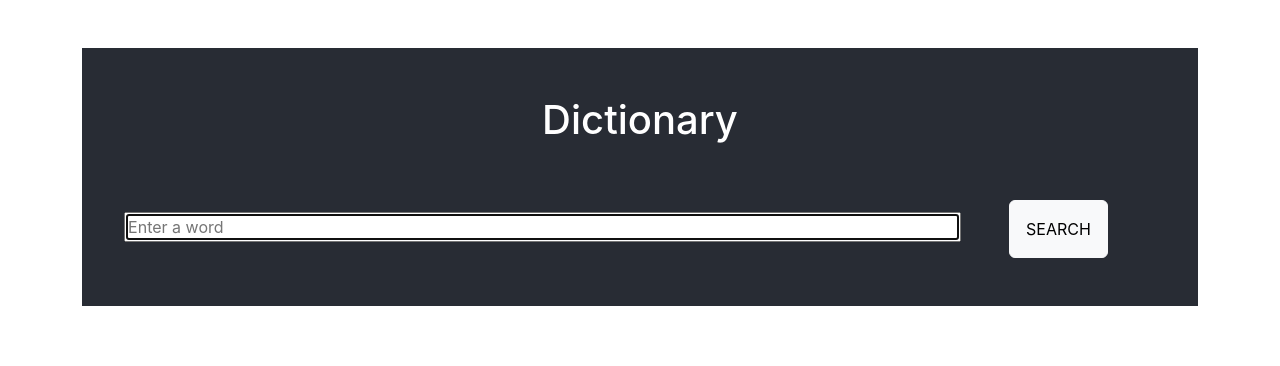
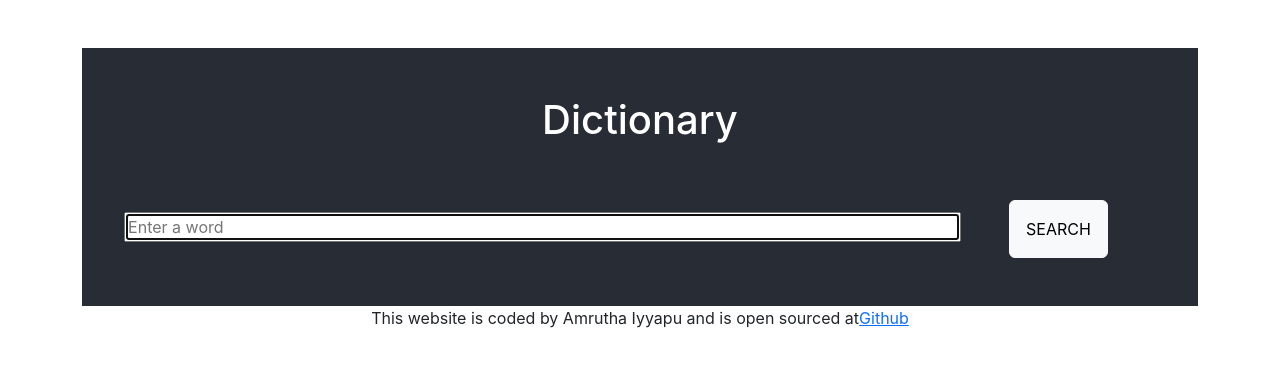
Before and after one commit to AmruthaIyyapu/dictionary-app, a React (Create React App) app: page / in a window 1280 px wide. Shown: the top 366 px of the page. Built offline with nearby package versions, Linux system fonts and the light colour scheme.

Commit message:
Added footer(link to github)

```diff
--- a/src/App.js
+++ b/src/App.js
@@ -9,6 +9,17 @@ function App() {
           <h1 className="mt-5 pt-5">Dictionary</h1>
           <Dictionary />
         </header>
+
+        <footer>
+          This website is coded by Amrutha Iyyapu and is open sourced at
+          <a
+            href="https://github.com/AmruthaIyyapu/dictionary-app"
+            target="_blank"
+            rel="noreferrer"
+          >
+            Github
+          </a>{" "}
+        </footer>
       </div>
     </div>
   );
```
